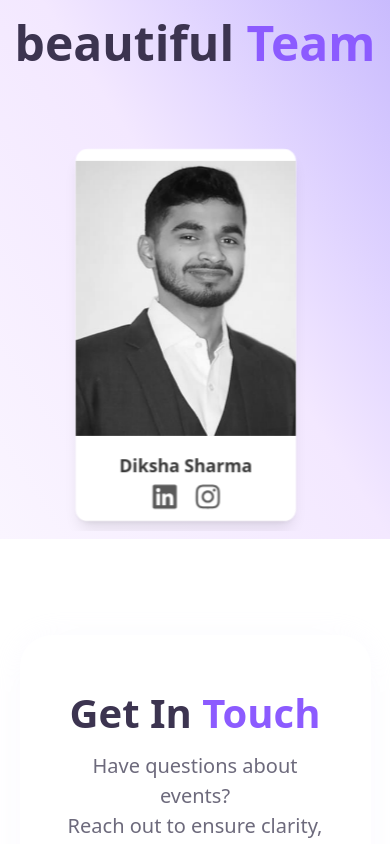
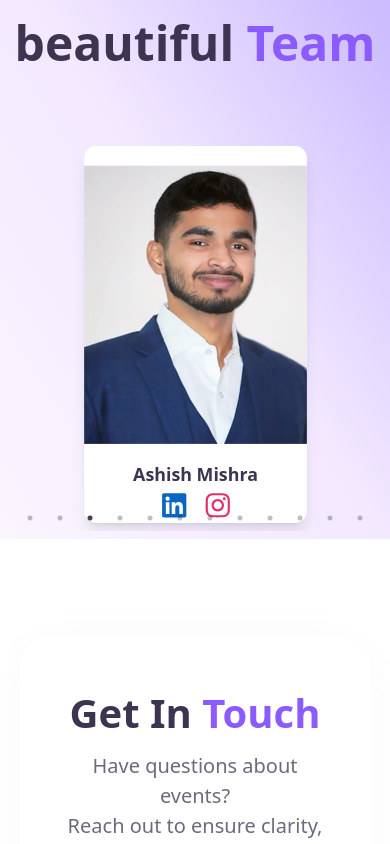
Before and after one commit to Ash1912/FC-FBS, a Next.js app: page /aboutus in a window 390 px wide. Shown: the part 2280-3124 px from the top of the page. Built offline with nearby package versions, Linux system fonts and the light colour scheme.

Commit message:
Changes done in team page

```diff
--- a/app/aboutus/page.tsx
+++ b/app/aboutus/page.tsx
@@ -19,9 +19,9 @@ const teamMembers = [
   {
     name: "Rajat Jain",
     role: "",
-    image: "/images/teammembers/Ashish.jpg",
-    linkedin: "#",
-    instagram: "#",
+    image: "/images/teammembers/Rajat.jpg",
+    linkedin: "https://www.linkedin.com/in/rajat-jain-027978204/",
+    instagram: "https://www.instagram.com/rajat_jain_____ ",
   },
   {
     name: "Ashish Mishra",
@@ -81,9 +81,9 @@ const teamMembers = [
   {
     name: "Payal Naik",
     role: "",
-    image: "/images/teammembers/Ashish.jpg",
-    linkedin: "#",
-    instagram: "#",
+    image: "/images/teammembers/Payal.jpg",
+    linkedin: "https://www.linkedin.com/in/payal-naik-ba59b9363",
+    instagram: "https://www.instagram.com/impayalnaik?igsh=N2RsZXYzeGx4YjBj",
   },
   {
     name: "Shubh Gupta",
@@ -138,7 +138,7 @@ const TeamCarousel: React.FC = () => {
     dots: false,
     infinite: true,
     speed: 800,
-    slidesToShow: 5,
+    slidesToShow: 3,
     slidesToScroll: 1,
     autoplay: true,
     autoplaySpeed: 1500,
@@ -162,9 +162,10 @@ const TeamCarousel: React.FC = () => {
         breakpoint: 768,
         settings: {
           slidesToShow: 1,
-          slidesToScroll: 1,
+          // slidesToScroll: 1,
           centerMode: false,
           arrows: false,
+          dots: true,
         },
       },
     ],
@@ -180,13 +181,13 @@ const TeamCarousel: React.FC = () => {
               <div
                 className={`bg-white rounded-xl shadow-lg transition-transform duration-500 mx-auto ${
                   isCenter
-                    ? "scale-98 w-[85%] sm:w-[70%] md:w-[45%]"
-                    : "scale-90 w-[90%] sm:w-[65%] md:w-[55%] grayscale"
+                    ? "scale-99"
+                    : "scale-90 grayscale"
                 } `}
                 style={{
-                  height: "auto",
+                  // height: "auto",
                   minHeight: "380px",
-                  maxWidth: "280px",
+                  maxWidth: "300px",
                   width: "90%",
                 }}
               >
@@ -525,9 +526,10 @@ export default function AboutUsPage() {
           align-items: center !important;
         }
 
-        .slick-slide {
+        .team-carousel .slick-slide {
           display: flex !important;
           justify-content: center !important;
+          float: none !important;
         }
 
         @media (max-width: 900px) {
@@ -559,9 +561,9 @@ export default function AboutUsPage() {
             overflow-x: auto !important;
             padding-bottom: 8px !important;
           }
-            .team-carousel .slick-slide {
-    padding: 0 16px;
-  }
+          .team-carousel .slick-slide {
+            padding: 0 12px;
+          }
           .about-section,
           .about-form {
             padding: 8px !important;
--- a/app/blog/page.tsx
+++ b/app/blog/page.tsx
@@ -376,6 +376,9 @@ export default function BlogPage() {
   "27shubh.gupta@fostiima.org",
   "27anurag.sharma@fostiima.org",
   "27tanishk.ghadiya@fostiima.org",
+  "27payal.naik@fostiima.org",
+  "27rajat.jain@fostiima.org",
+
 ], []);
   const [canEdit, setCanEdit] = useState(false);
 
```
Also changed, not shown: public/images/teammembers/Payal.jpg (added), public/images/teammembers/Rajat.jpg (added).
